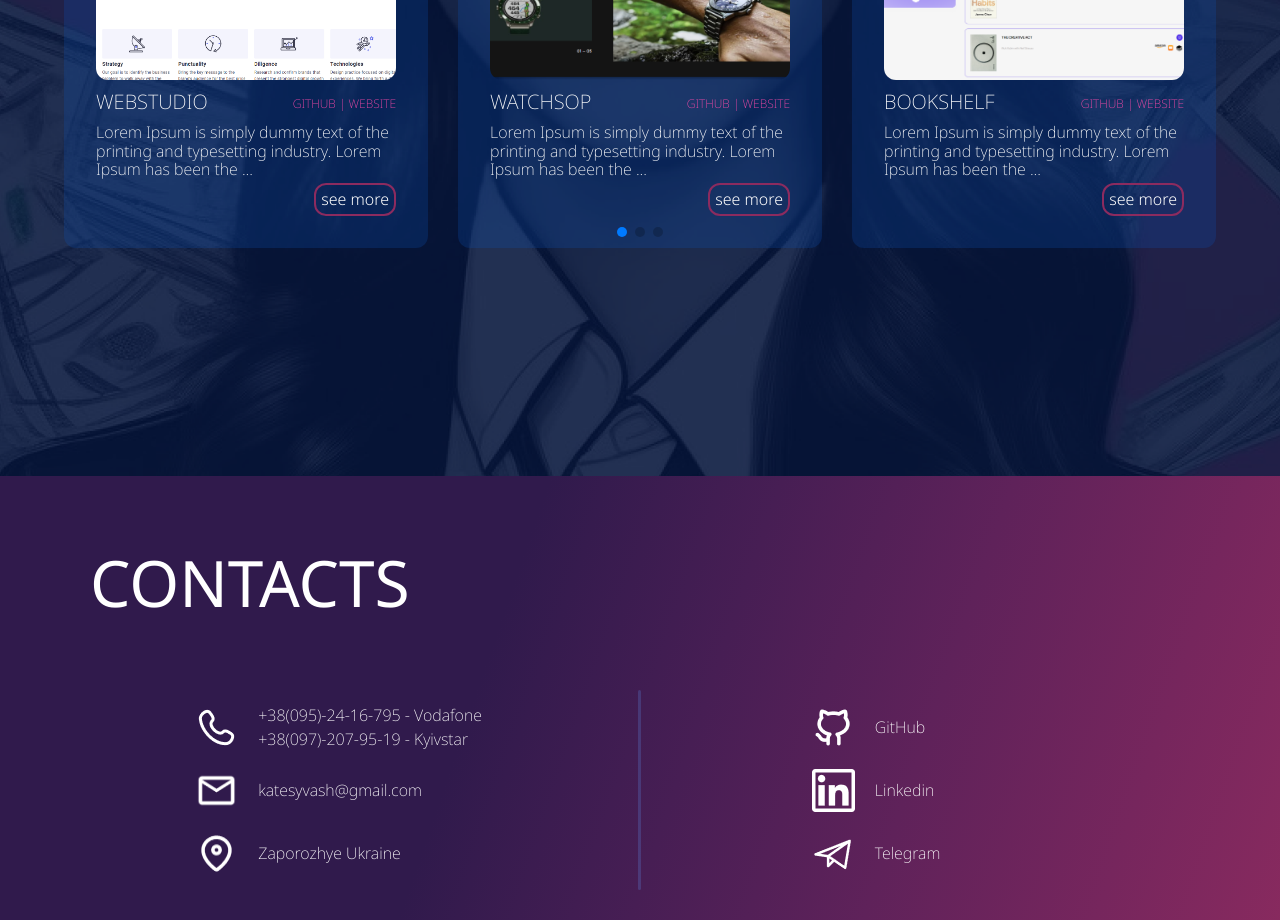
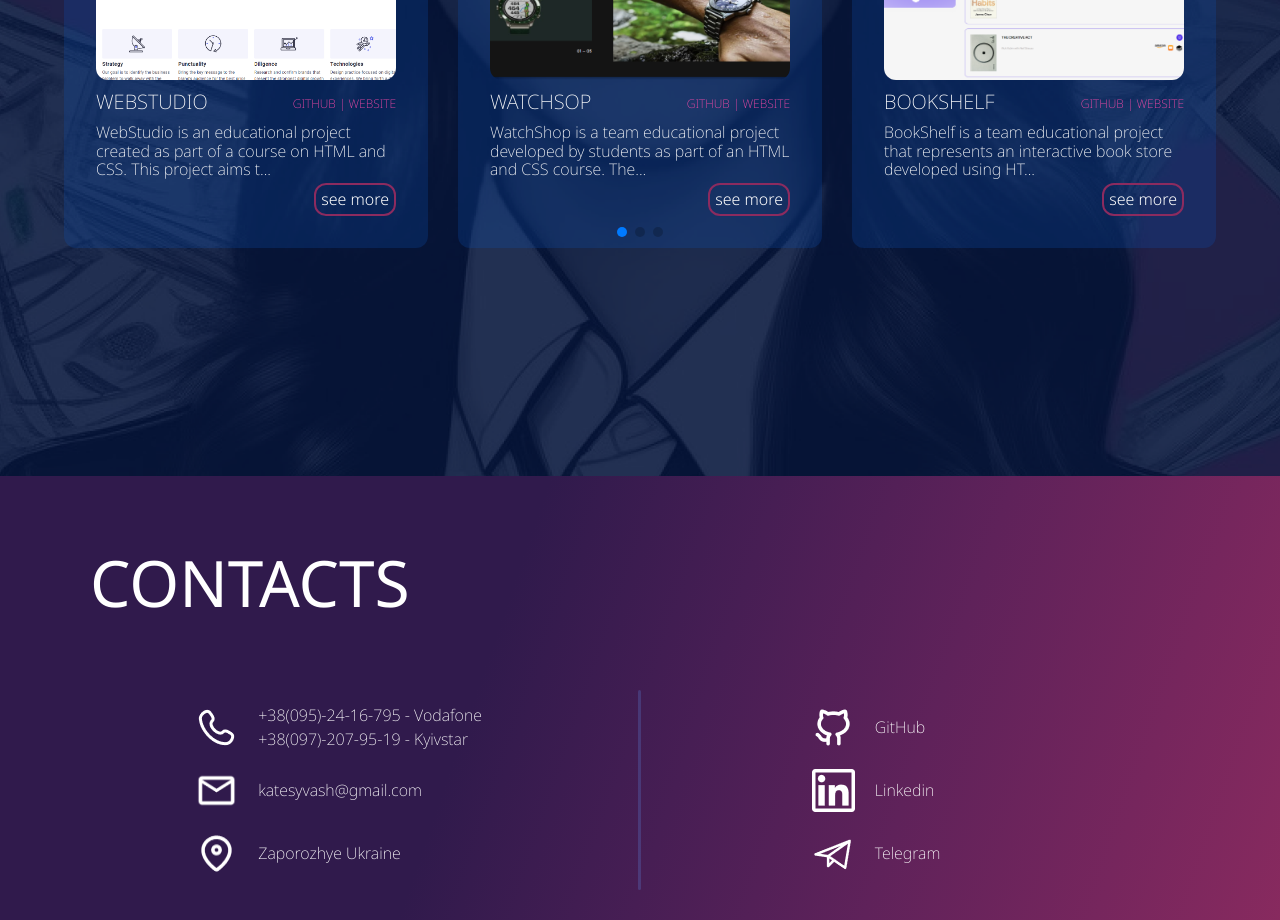
Before and after one commit to katesyvash795/Resume, a Next.js app: page / in a window 1280 px wide. Shown: the part 2660-3580 px from the top of the page. Built offline with nearby package versions, Linux system fonts and the light colour scheme.

Commit message:
fix text

```diff
--- a/src/components/project/Projects.jsx
+++ b/src/components/project/Projects.jsx
@@ -32,7 +32,7 @@ export default function Projects(){
         return(
 <SwiperSlide  key={index} className={styles.swippercontainer}>
 
-                <Image src={projects["globalimg"][index-1]} alt={projects["title"][index - 1]} width={300} height={200}/>
+                <Image src={projects["globalimg"][index-1]} alt={projects["title"][index - 1]} width={300} height={200}  priority loading="eager"/>
      <div className={styles.textcontainer}>
 
     <div className={styles.linkcontainer}>
--- a/src/components/project/index.jsx
+++ b/src/components/project/index.jsx
@@ -45,17 +45,17 @@ WaterMob,
 ResumeMob
 ],
 subscription:[
-    "Lorem Ipsum is simply dummy text of the printing and typesetting industry. Lorem Ipsum has been the industry's standard dummy text. Lorem Ipsum is simply dummy text of the printing and typesetting industry. Lorem Ipsum has been the industry's standard dummy text. Lorem Ipsum is simply dummy text of the printing and typesetting industry. Lorem Ipsum has been the industry's standard dummy text.Lorem Ipsum is simply dummy text of the printing and typesetting industry. Lorem Ipsum has been the industry's standard dummy text",
-    "Lorem Ipsum is simply dummy text of the printing and typesetting industry. Lorem Ipsum has been the industry's standard dummy text. Lorem Ipsum is simply dummy text of the printing and typesetting industry. Lorem Ipsum has been the industry's standard dummy text. Lorem Ipsum is simply dummy text of the printing and typesetting industry. Lorem Ipsum has been the industry's standard dummy text.Lorem Ipsum is simply dummy text of the printing and typesetting industry. Lorem Ipsum has been the industry's standard dummy text",
-    "Lorem Ipsum is simply dummy text of the printing and typesetting industry. Lorem Ipsum has been the industry's standard dummy text. Lorem Ipsum is simply dummy text of the printing and typesetting industry. Lorem Ipsum has been the industry's standard dummy text. Lorem Ipsum is simply dummy text of the printing and typesetting industry. Lorem Ipsum has been the industry's standard dummy text.Lorem Ipsum is simply dummy text of the printing and typesetting industry. Lorem Ipsum has been the industry's standard dummy text",
-    "Lorem Ipsum is simply dummy text of the printing and typesetting industry. Lorem Ipsum has been the industry's standard dummy text. Lorem Ipsum is simply dummy text of the printing and typesetting industry. Lorem Ipsum has been the industry's standard dummy text. Lorem Ipsum is simply dummy text of the printing and typesetting industry. Lorem Ipsum has been the industry's standard dummy text.Lorem Ipsum is simply dummy text of the printing and typesetting industry. Lorem Ipsum has been the industry's standard dummy text",
-    "Lorem Ipsum is simply dummy text of the printing and typesetting industry. Lorem Ipsum has been the industry's standard dummy text. Lorem Ipsum is simply dummy text of the printing and typesetting industry. Lorem Ipsum has been the industry's standard dummy text. Lorem Ipsum is simply dummy text of the printing and typesetting industry. Lorem Ipsum has been the industry's standard dummy text.Lorem Ipsum is simply dummy text of the printing and typesetting industry. Lorem Ipsum has been the industry's standard dummy text",
+    "WebStudio is an educational project created as part of a course on HTML and CSS. This project aims to demonstrate the basic skills of web development, including web page layout and styling.The project consists of two pages. The WebStudio homepage is an attractive landing page that visually displays the studio's services, employees, and other useful resources. The portfolio page showcases the studio's work, with each project featuring an image, brief description, and link for further details.In the implementation of the project, technologies such as HTML and CSS were used. HTML: The project's pages are developed using semantic HTML5, which ensures good accessibility and SEO optimization. CSS: Cascading Style Sheets are applied to style all project elements. Modern approaches, including Flexbox and Grid, are used to create an adaptive and visually appealing design.",
+    "WatchShop is a team educational project developed by students as part of an HTML and CSS course. The goal of the project is to create an interactive website for a watch online store, demonstrating skills in page layout and styling, as well as gaining experience in teamwork. The project is a single-page landing with multiple functions.The technologies used in the project include:HTML: Project pages are developed using HTML5, including semantic elements for better accessibility and SEO optimization.  CSS: Cascading Style Sheets are used to style all project elements. Selectors, positioning, animations, and other CSS features are utilized to create an attractive interface.",
+    "BookShelf is a team educational project that represents an interactive book store developed using HTML, CSS, and JavaScript. This project is a web application that allows visitors to browse, search, and purchase books online.On the BookStore's main page, visitors are presented with current book offers, new arrivals, and recommendations. Visitors can browse books by various categories such as genre, author, new releases, and more. Each book includes an image, title, author, price, and brief description. When a book is selected, a modal window opens with a detailed description and the option to add the book to the cart.Cart: Visitors can add books to the cart, remove them, change quantities, and place orders. Project pages are developed using HTML5 for semantic markup and to ensure good accessibility. Cascading Style Sheets are used to style interface elements, create responsive design, and improve user visual perception. JavaScript is used to implement store interactivity, such as adding items to the cart without page reload, book filtering, form validation, and other functions.",
+    "WaterTracker Server is the latest educational project in the courses, utilizing all the materials learned up to this point and incorporating key technologies such as React.js and Node.js.The main frontend stack includes:React: A JavaScript library for building user interfaces.React Router: For routing and navigation in the application.Redux: For managing the application state and global state.Axios: For interacting with the backend through HTTP requests.Material-UI, Styled Components: For styling and layout of components.Formik, yup: For creating and validating forms, and more.The main backend stack includes:Node.js: Server technology using JavaScript for backend development.JWT: For user authentication and authorization.bcrypt: For encrypting user passwords before storing them in the database.MongoDB: Database for storing user information and their actions.",
+    "Resume is my personal project - an interactive resume developed using the Next.js framework. This project was created to acquire skills in working with this framework, to learn basic skills in Figma, and ultimately to present my skills to potential employers in a more quality manner.The project consists of two pages: the main page, which includes navigation through sections such as 'about me','projects', 'my skills' and more.Resume is designed with responsive design in mind, allowing the site to display correctly on various devices including mobile phones, tablets, and computers. The Next.js framework provides fast development and the creation of universal web applications using React. Resume utilizes React to create interface components, ensuring fast and efficient development. Modular CSS is used for styling project elements, allowing for a modern and attractive design.",
 ],
 othersubscription:[
-    "Lorem Ipsum is simply dummy text of the printing and typesetting industry. Lorem Ipsum has been the industry's standard dummy text. Lorem Ipsum is simply dummy text of the printing and typesetting industry. Lorem Ipsum has been the industry's standard dummy text. Lorem Ipsum is simply dummy text of the printing and typesetting industry. Lorem Ipsum has been the industry's standard dummy text.Lorem Ipsum is simply dummy text of the printing and typesetting industry. Lorem Ipsum has been the industry's standard dummy text",
-    "Lorem Ipsum is simply dummy text of the printing and typesetting industry. Lorem Ipsum has been the industry's standard dummy text. Lorem Ipsum is simply dummy text of the printing and typesetting industry. Lorem Ipsum has been the industry's standard dummy text. Lorem Ipsum is simply dummy text of the printing and typesetting industry. Lorem Ipsum has been the industry's standard dummy text.Lorem Ipsum is simply dummy text of the printing and typesetting industry. Lorem Ipsum has been the industry's standard dummy text",
-    "Lorem Ipsum is simply dummy text of the printing and typesetting industry. Lorem Ipsum has been the industry's standard dummy text. Lorem Ipsum is simply dummy text of the printing and typesetting industry. Lorem Ipsum has been the industry's standard dummy text. Lorem Ipsum is simply dummy text of the printing and typesetting industry. Lorem Ipsum has been the industry's standard dummy text.Lorem Ipsum is simply dummy text of the printing and typesetting industry. Lorem Ipsum has been the industry's standard dummy text",
-    "Lorem Ipsum is simply dummy text of the printing and typesetting industry. Lorem Ipsum has been the industry's standard dummy text. Lorem Ipsum is simply dummy text of the printing and typesetting industry. Lorem Ipsum has been the industry's standard dummy text. Lorem Ipsum is simply dummy text of the printing and typesetting industry. Lorem Ipsum has been the industry's standard dummy text.Lorem Ipsum is simply dummy text of the printing and typesetting industry. Lorem Ipsum has been the industry's standard dummy text",
-    "Lorem Ipsum is simply dummy text of the printing and typesetting industry. Lorem Ipsum has been the industry's standard dummy text. Lorem Ipsum is simply dummy text of the printing and typesetting industry. Lorem Ipsum has been the industry's standard dummy text. Lorem Ipsum is simply dummy text of the printing and typesetting industry. Lorem Ipsum has been the industry's standard dummy text.Lorem Ipsum is simply dummy text of the printing and typesetting industry. Lorem Ipsum has been the industry's standard dummy text",
+    "WebStudio was developed with adaptive design in mind. The site displays correctly on various devices such as computers, tablets, and smartphones. This is achieved through the use of media queries and careful testing on different screen resolutions.WebStudio is not just an educational project but also a demonstration of web development capabilities using HTML and CSS. The project represents a stylish and functional website for a web studio, which can be further enhanced and expanded.",
+    "WatchShop is designed with responsive design in mind. The site displays correctly on various devices, from desktops to mobile devices. This is achieved through media queries and flexible layouts.WatchShop is a project that not only showcases web development skills in HTML and CSS but also provides users with the ability to conveniently browse and order watches. This educational project helps students understand the basics of creating an online store and apply them in practice.",
+    "The BookShelf store is designed with responsive design in mind. This means the site displays correctly on various devices, including computers, tablets, and smartphones. Users can easily use the store regardless of the device.BookShelf is a project that combines HTML, CSS, and JavaScript development skills to create an interactive book store. This educational project demonstrates the capabilities of creating a full-fledged web application for online product sales.",
+    "The project consists of several pages and functionalities such as:Daily water intake journal: Users can enter information about the amount of water they drank during the day, such as the number of glasses or milliliters. Users can add entries throughout the day, as well as delete or edit them.User registration and authentication: Implemented registration and authentication for user access to personal data. (Authenticated users also have the ability to edit their personal data).Statistics and analytics: Users can view statistics of their water intake over different periods (day, week, month).Personalized recommendations: The system can provide users with recommendations for the optimal amount of water based on parameters such as age, gender, weight, activity level, and more.WaterTracker Server is developed with responsive design in mind, ensuring the site displays correctly on various devices including computers, tablets, and smartphones. Users can easily use the application regardless of their device.WaterTracker Server is a project that combines frontend and backend development skills, as well as teamwork abilities. This educational project demonstrates the capabilities of creating a full-fledged web application.",
+    "The design of Resume follows modern trends with a bright and attention-grabbing interface. Readable fonts with good legibility are used for text. Adding a user's photo to the resume adds a more personal touch. Resume is a project that helps users create an effective and attractive online resume using Next.js, React, and CSS technologies. It is a practical and modern solution for those who want to present themselves professionally and interactively.",
 ]
 }
--- a/src/components/projectsPage/Project.jsx
+++ b/src/components/projectsPage/Project.jsx
@@ -20,10 +20,10 @@ import styles from './project.module.css';
     </div>
 
 </div>
- <Image src={project.globalimg} alt={project.title} width={1100} height={600} className={styles.img}/>
+ <Image src={project.globalimg} alt={project.title} width={1100} height={600} className={styles.img}  priority loading="eager"/>
  <p className={styles.subscription}>{project.subscription}</p>
  <div className={styles.phone}>
-<Image src={project.phoneimg} alt={project.title} width={500} height={500}/>
+<Image src={project.phoneimg} alt={project.title} width={500} height={500}  priority loading="eager"/>
 <p className={styles.othersubscription}>{project.othersubscription}</p>
 
  </div>
--- a/src/components/title/Title.jsx
+++ b/src/components/title/Title.jsx
@@ -9,7 +9,7 @@ return(<div className={styles.container} id='home'>
     <p className={styles.text}>My mission is to help you develop your website.</p>
 </div>
 <div className={styles.photoContainer}>
-    <Image src={img} alt="my photo" width={518} height={595} />
+    <Image src={img} alt="my photo" width={518} height={595} priority loading="eager" />
     <div  className={styles.caption} >this photo is generated by AI</div>
 </div>
 {/* <div className={styles.arrow}>
--- a/src/pages/project/[projectId].jsx
+++ b/src/pages/project/[projectId].jsx
@@ -7,6 +7,7 @@ import Image from 'next/image';
 import Project from '@/components/projectsPage/Project';
 import Header from '@/components/header/Header';
 import Footer from '@/components/footer/Footer';
+import ScrollToTop from '@/components/skroll/Skrol';
 
 export default function ProjectPage() {
   const router = useRouter();
@@ -33,6 +34,7 @@ export default function ProjectPage() {
 
   return (
     <div className={styles.container}>
+         <ScrollToTop/>
         <Header showNavigation={false} />
       <Project project={project}/>
       <Footer/>
```
Also changed, not shown: src/components/header/Header.jsx (+6 -1 lines).
